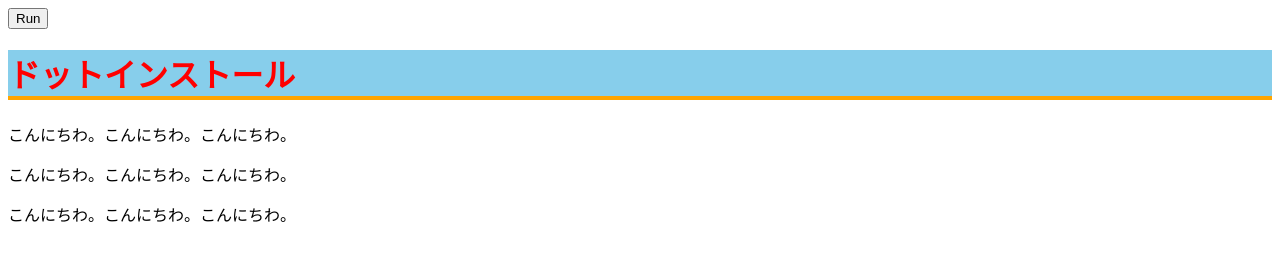
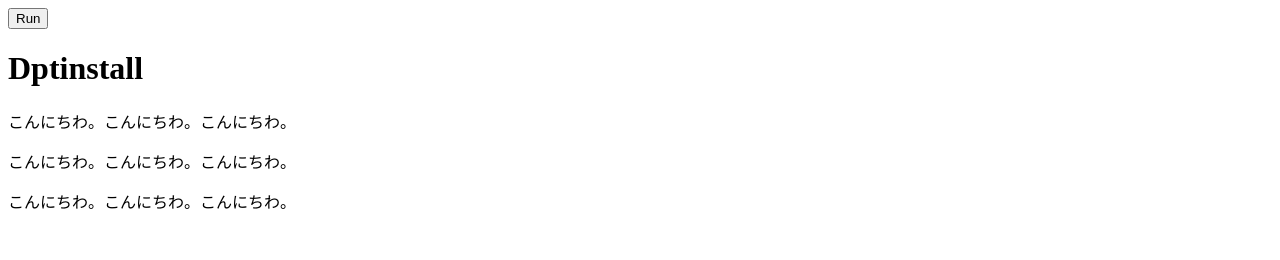
Before and after one commit to NanaTerada/lesson-dom-js-v6, a plain HTML site: page index.html in a window 1280 px wide. Both pictures are taken after a click on the button "Run". Drawn offline with Linux system fonts and the light colour scheme.

Commit message:
#09 カスタムデータ属性を扱ってみよう

```diff
--- a/index.html
+++ b/index.html
@@ -4,7 +4,7 @@
     <head>
         <meta charset="utf-8">
         <title>dom</title>
-        <style>
+        <!-- <style>
             .my-color{
                 color : red;
                 background-color:skyblue ;
@@ -12,11 +12,11 @@
             .my-border {
                 border-bottom:4px solid orange;
             }
-        </style>
+        </style> -->
     </head>
     <body>
         <button>Run</button>
-        <h1 id="target" class="my-border">ドットインストール</h1>
+        <h1 id="target" data-tanslation="Dptinstall">ドットインストール</h1>
         <p>こんにちわ。こんにちわ。こんにちわ。</p>
         <p>こんにちわ。こんにちわ。こんにちわ。</p>
         <p>こんにちわ。こんにちわ。こんにちわ。</p>
--- a/js/main.js
+++ b/js/main.js
@@ -6,23 +6,8 @@ document.querySelector('button').addEventListener('click',() =>{
 
     const targetNode = document.getElementById('target');
 
-//targetNode.className = 'my-color my-border'; 　//最初からついていたクラスも書かないきえてしまう
-    // targetNode.classList.add('my-color');
-    // if (targetNode.classList.contains('my-color')=== true ) {
-    //     targetNode.classList.remove('my-color');
-
-    // } else {
-    //     targetNode.classList.add('my-color');
-    // }
-
-    targetNode.classList.toggle('my-color');
-
-
-
-    // targetNode.textContent = 'Changed!';
-    // targetNode.title = 'this is title!';
-    // targetNode.style.backgroundColor = "red";
-
+// targetNode.textContent = 'Dotinstall';
+targetNode.textContent = targetNode.dataset.tanslation;
 
 });
 
```
